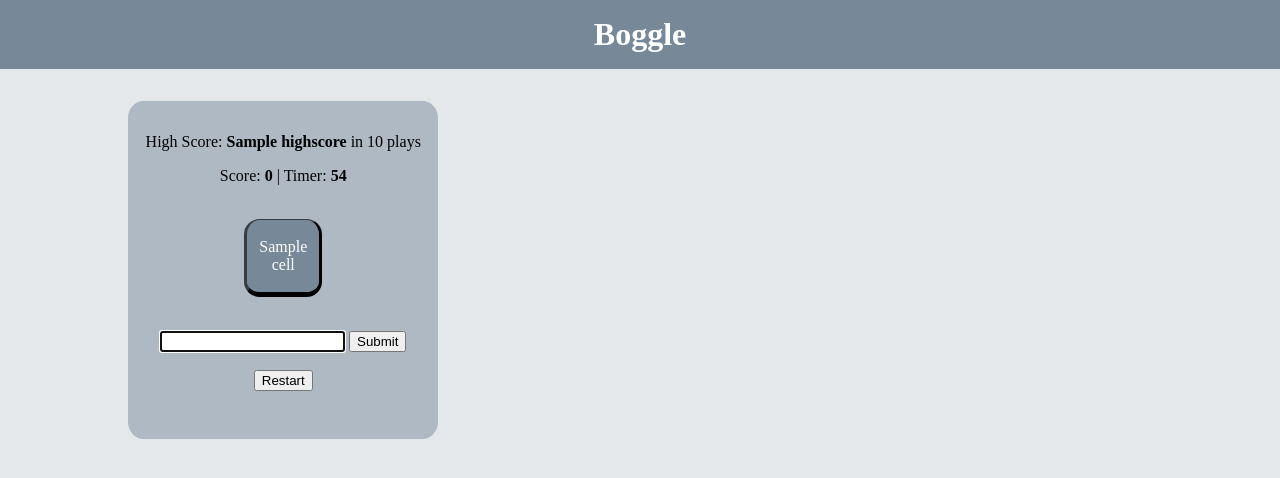
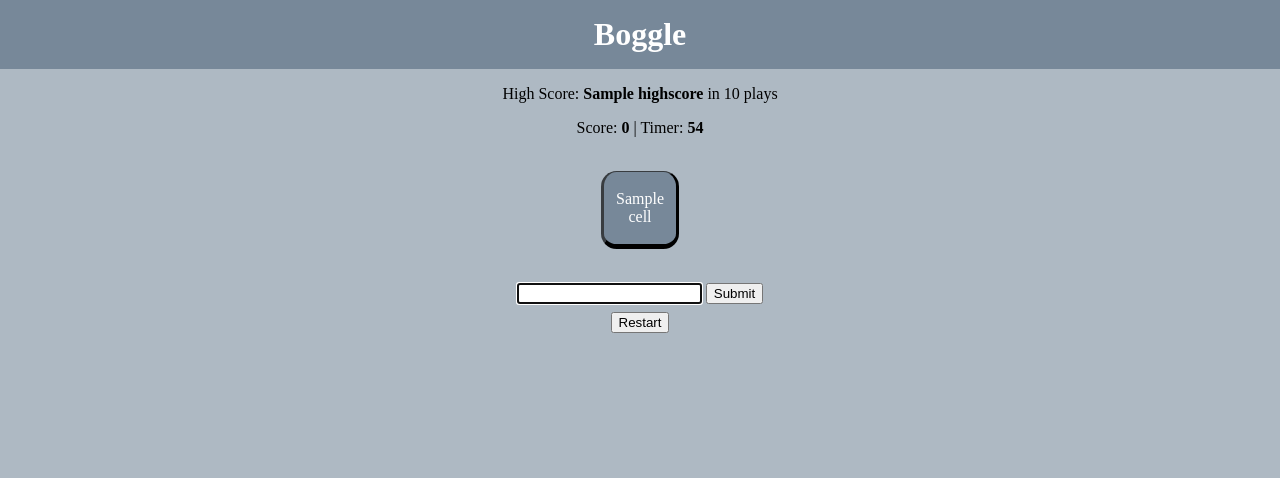
Before and after one commit to dukelester/FlaskBoggle, a Flask app: template templates/boggle.html in a window 1280 px wide. Shown: the top 478 px of the page. Run offline with Flask 2, Linux system fonts and the light colour scheme; the template is opened without the code that fills it: most values are stand-ins (such as "Sample title", 1, 10 or a date in 2020); parts of the project's set-up code (start-up, migrations or seed data) failed here and were passed over; some libraries are stand-ins or nearby versions.

Commit message:
Center game to size of window

```diff
--- a/static/app.css
+++ b/static/app.css
@@ -1,7 +1,7 @@
 body {
     margin: 0;
     padding: 0;
-    background: #e5e8eb;
+    background: #aeb9c3;
 }
 
 h1 {
@@ -11,6 +11,22 @@ h1 {
     margin: 0;
     padding: 1rem;
     font-size: 2rem;
+}
+
+#boggle {
+    display: block;
+    margin-left: auto;
+    margin-right: auto;
+}
+
+.top {
+    text-align: center;
+    margin: auto;
+}
+
+.board {
+    margin: auto;
+    padding: 1rem;
 }
 
 .cell {
@@ -26,34 +42,9 @@ h1 {
     background-color: lightslategray;
 }
 
-/* Highlight selected cells */
-/* #selected {
-    box-shadow: inset;
-} */
-
-#boggle {
-    border-radius: 5%;
-    background-color: #aeb9c3;
-    margin: 2rem 8rem;
-    padding: 1rem;
-    align-content: center;
-    display: inline-block;
-}
-
-.top {
-    text-align: center;
-    margin: auto;
-    align-content: center;
-}
-
-.board {
-    margin: auto;
-    align-content: center;
-    padding: 1rem;
-}
-
 .bottom {
     margin: auto;
     padding: 1rem;
     text-align: center;
+    line-height: .5rem;
 }
--- a/static/boggle.js
+++ b/static/boggle.js
@@ -18,7 +18,7 @@ class BoggleGame {
     /* show word in list of words */
 
     showWord(word) {
-      $(".words", this.board).append($("<li>", { text: word }));
+      $(".words", this.board).append($("<p>", { text: word }));
     }
 
     /* show score in html */
--- a/templates/boggle.html
+++ b/templates/boggle.html
@@ -45,8 +45,7 @@
             </form>
 
             <p class="msg"></p>
-            <ul class="words">
-            </ul>
+            <div class="words"></div>
         </div>
     </section>
 
```
